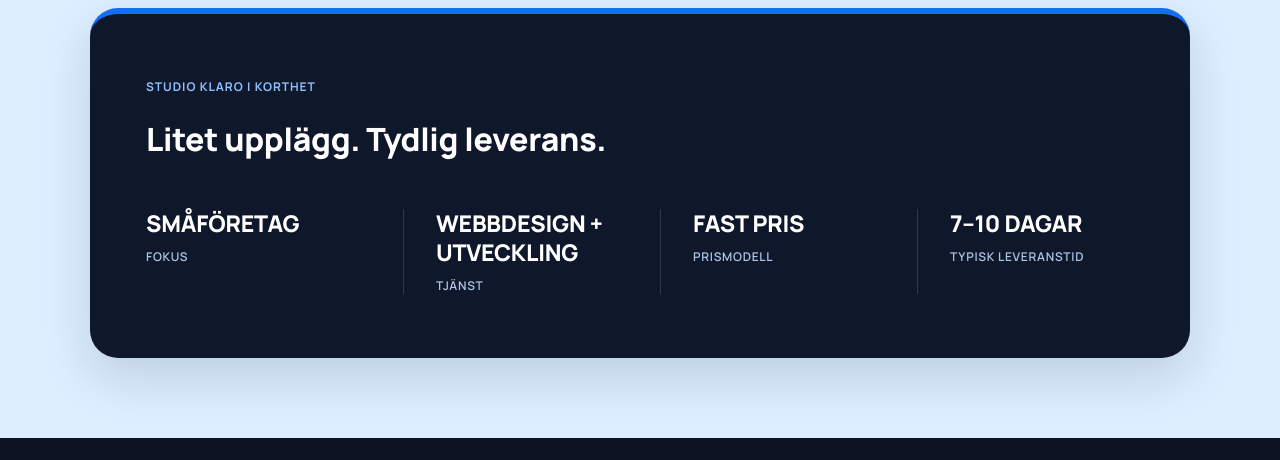
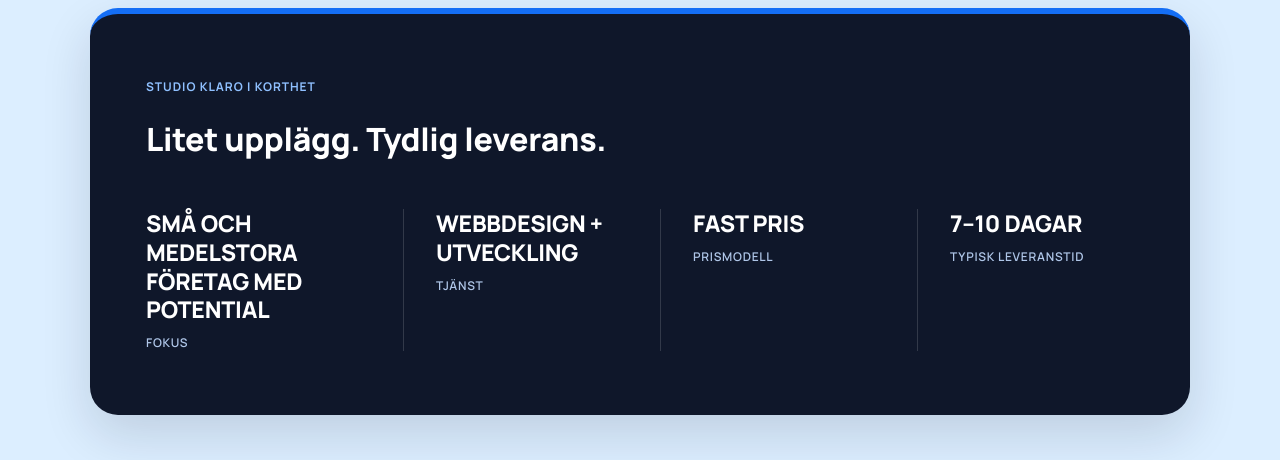
Before and after one commit to Buttafoco/studio-klaro, a website built with Vite: page om.html in a window 1280 px wide. Shown: the part 4075-4535 px from the top of the page. Built offline with nearby package versions, Linux system fonts and the light colour scheme.

Commit message:
Changes i Om

```diff
--- a/om.html
+++ b/om.html
@@ -336,7 +336,7 @@
       </div>
       <div class="brief-facts" data-reveal style="transition-delay:.16s;">
         <div class="brief-fact">
-          <div class="brief-fact-value">Småföretag</div>
+          <div class="brief-fact-value">Små och medelstora företag med potential</div>
           <div class="brief-fact-label">Fokus</div>
         </div>
         <div class="brief-fact">
```
